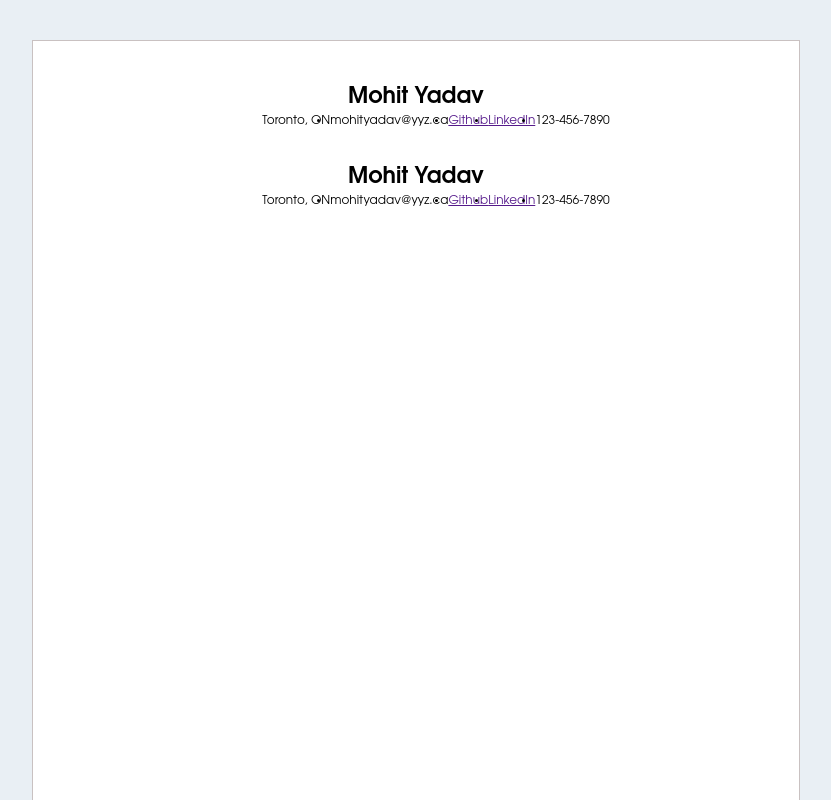
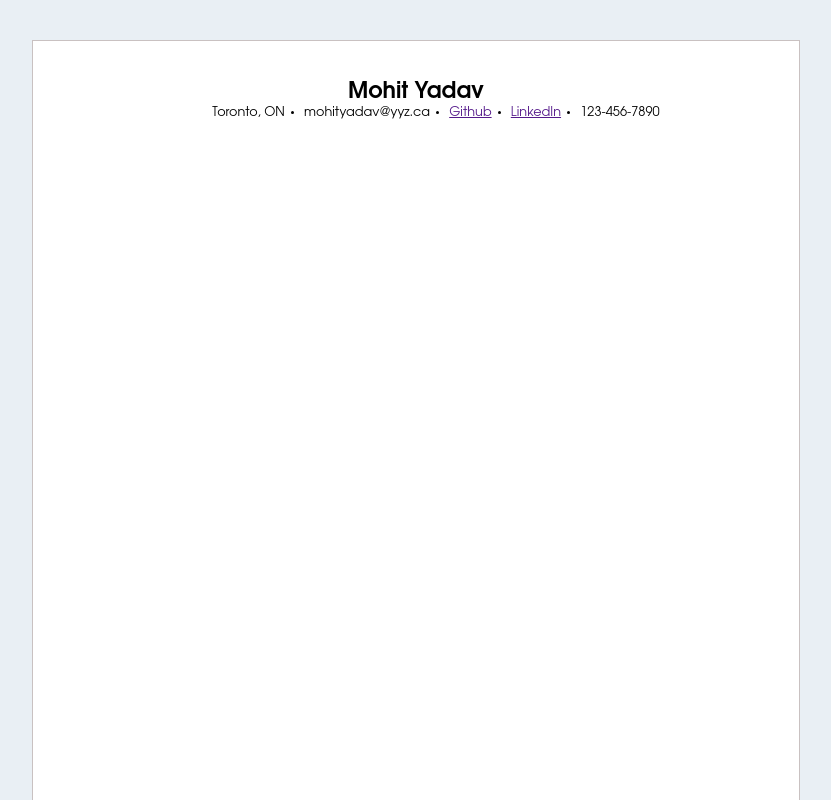
Before and after one commit to yaadevmohit/cv-generator, a React (Vite) app in the folder cv-generator/: page / in a window 1280 px wide. Shown: the top 800 px of the page, without its empty margins (224-1055 px from the left). Built offline with nearby package versions, Linux system fonts and the light colour scheme; the HTML template or start-up script is replaced by a standard one.

Commit message:
fixing layout

```diff
--- a/cv-generator/src/App.css
+++ b/cv-generator/src/App.css
@@ -20,6 +20,8 @@ body {
 
 h1 {
   font-size: 1.4rem;
+  margin: 0;
+  padding: 0;
 }
 
 h2 {
--- a/cv-generator/src/components/Header.tsx
+++ b/cv-generator/src/components/Header.tsx
@@ -21,11 +21,11 @@ const Header = ({name, aboutData, handleInputFn}: HeaderProps) => {
                 <button className="edit" onClick={handleClick}>{isEditable ? "Done" : "Edit"}</button>
                 {isEditable ? <input type="text" name="name" value={name} onChange={handleInputFn}/> : <h1>{name}</h1>}
                 <ul className="about-info">
-                    <li>{isEditable ? <input type="text" value={aboutData.city} name="city" onChange={handleInputFn}/> : aboutData.city}</li>
-                    <li>{isEditable ? <input type="text" value={aboutData.email} name="email" onChange={handleInputFn}/> : aboutData.email}</li>
-                    <li>{isEditable ? <input type="text" value={aboutData.githubUrl} name="githubUrl" onChange={handleInputFn} placeholder="Enter github url"/> : <a href={aboutData.githubUrl} target="_blank">Github</a>}</li>
-                    <li>{isEditable ? <input type="text" value={aboutData.linkedinUrl} name="linkedinUrl" onChange={handleInputFn} placeholder="enter linkedin url"/> : <a href={aboutData.linkedinUrl} target="_blank">LinkedIn</a>}</li>
-                    <li>{isEditable ? <input type="text" value={aboutData.phone} name="phone" onChange={handleInputFn}/> : aboutData.phone}</li>
+                    {isEditable ? <input type="text" value={aboutData.city} name="city" onChange={handleInputFn}/> : <li>{aboutData.city}</li>}
+                    {isEditable ? <input type="text" value={aboutData.email} name="email" onChange={handleInputFn}/> : <li>{aboutData.email}</li>}
+                    {isEditable ? <input type="text" value={aboutData.githubUrl} name="githubUrl" onChange={handleInputFn} placeholder="Enter github url"/> : <li><a href={aboutData.githubUrl} target="_blank">Github</a></li>}
+                    {isEditable ? <input type="text" value={aboutData.linkedinUrl} name="linkedinUrl" onChange={handleInputFn} placeholder="enter linkedin url"/> : <li><a href={aboutData.linkedinUrl} target="_blank">LinkedIn</a></li>}
+                    {isEditable ? <input type="text" value={aboutData.phone} name="phone" onChange={handleInputFn}/> : <li>{aboutData.phone}</li>}
                 </ul>
             </section>
         </>
--- a/cv-generator/src/components/Preview.tsx
+++ b/cv-generator/src/components/Preview.tsx
@@ -1,6 +1,6 @@
 import { useState } from "react"
 import Header from "./Header"
-import Section from "./Section"
+// import Section from "./Section"
 import "./styles/preview.css"
 import defaultData from "../assets/formData"
 
@@ -33,7 +33,6 @@ const Preview = () => {
         <>
             <div className="preview-container humainst-normal">
                 <Header name={data.name} aboutData={data.about} handleInputFn={handleChange}/>
-                <Header name={data.name} aboutData={data.about} handleInputFn={handleChange}/>
             </div>
         </>
     )
--- a/cv-generator/src/components/styles/header.css
+++ b/cv-generator/src/components/styles/header.css
@@ -2,15 +2,14 @@
     position: relative;
     --btn-clr: #BBE9FF;
     --fs-size-primary: 1.4rem;
-    --fs-size-secondary: 0.75rem;
+    --fs-size-secondary: 0.8rem;
     --fw--size-primary: 600;
     --secondary-items-gap: 0.6rem;
-    border: 1px solid transparent;
+    padding: 0;
 }
 
 input, input:focus {
     outline: none;
-    border: none;
     font-size: var(--fs-size-secondary);
 }
 
@@ -23,16 +22,13 @@ input, input:focus {
     font-size: var(--fs-size-primary);
     text-align: center;
     font-style: inherit;
+    margin: 0;
+    padding: 0;
 }
 
 .header {
-    min-height: 4rem;
+    min-height: 3.1rem;
     font-size: var(--fs-size-secondary);
-    h1{
-        font-size: var(--fs-size-primary);
-        text-align: center;
-        font-weight: var(--fw--size-primary);
-    }
     button {
         background-color: var(--btn-clr);
         border: none;
@@ -49,19 +45,16 @@ input, input:focus {
         margin: 0;
         align-items: center;
         justify-content: center;
-        width: 100%;
 
         input, li {
-            width: fit-content;
             text-align: center;
             margin: 0;
             padding: 0;
         }
+        li {
+            margin-inline: 0.6rem;
+        }
 
-        input {
-            max-width: 6rem;
-            /* border: none; */
-        }
     }
 
     .about-info > li:first-child {
@@ -70,22 +63,9 @@ input, input:focus {
 
 }
 
-
-
-
-
-
 .header:hover, .header.editable {
+    border: 1px solid grey;
     button.edit {
         display: block;
     }
-    input {
-        /* border: 1px solid black; */
-    }
 }
-
-.header.editable {
-    li {
-        list-style-type: none;
-    }
-}
```
